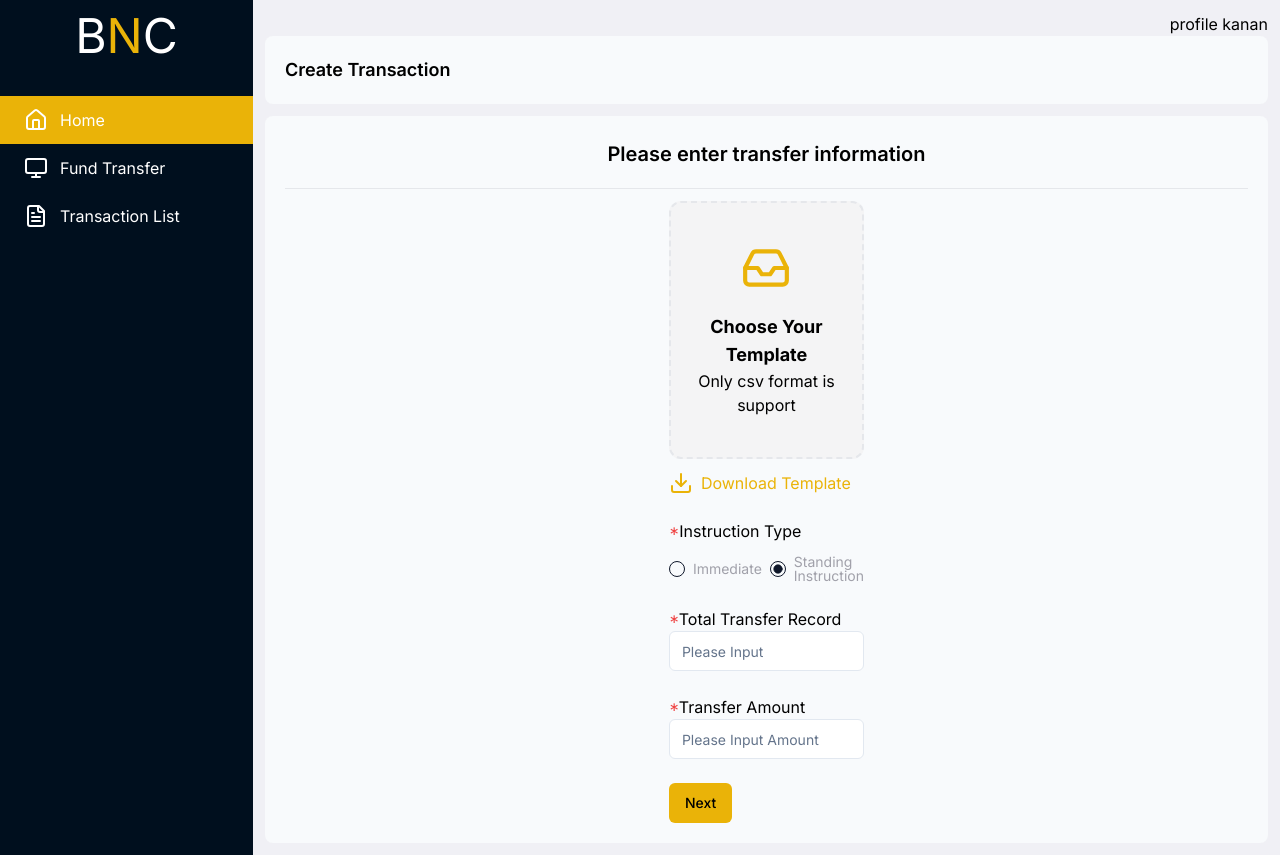
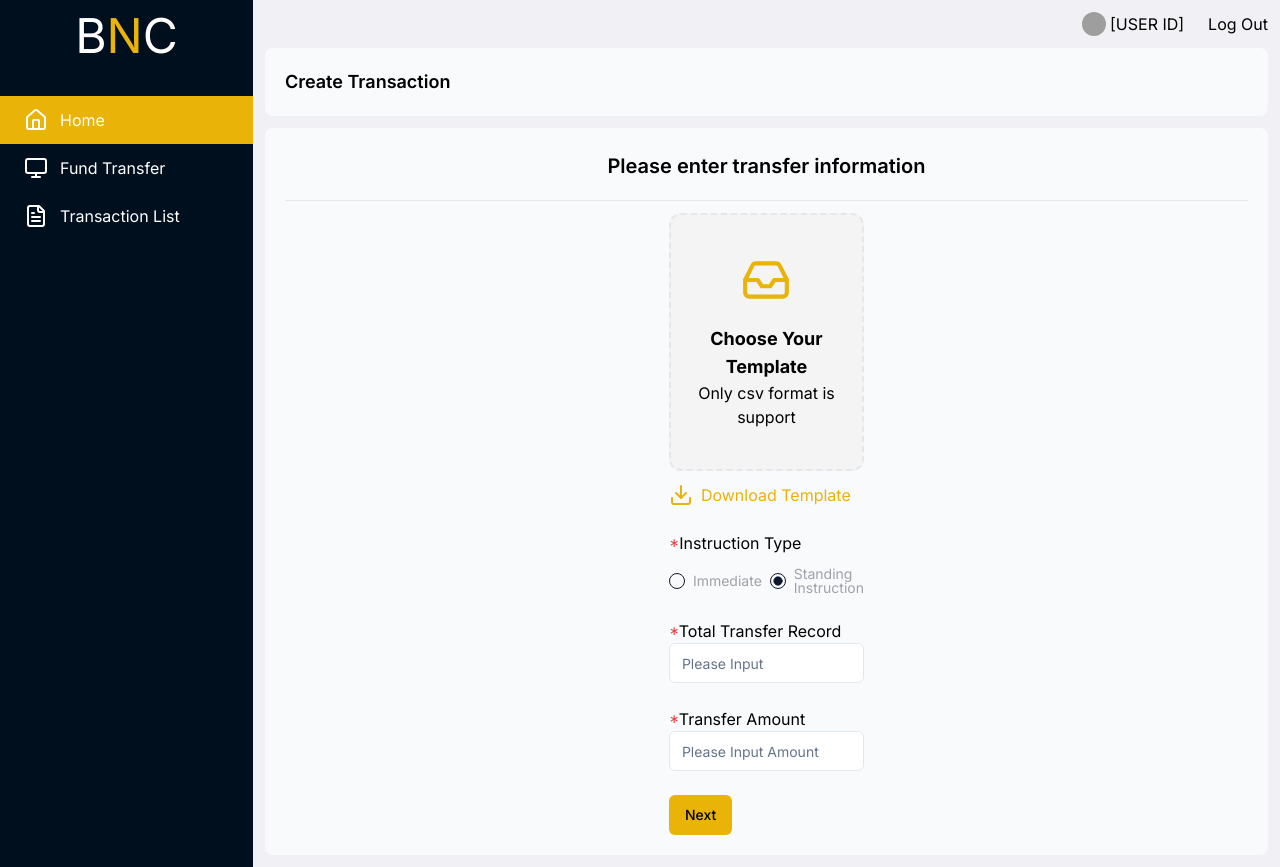
Before and after one commit to naufaldymahas/bnc, a Next.js app in the folder web/: page / in a window 1280 px wide. Built offline with nearby package versions, Linux system fonts and the light colour scheme; grey boxes are pictures that could not be loaded.

Commit message:
feat(web): add header at home layout

```diff
--- a/web/package.json
+++ b/web/package.json
@@ -11,6 +11,7 @@
   "dependencies": {
     "@hookform/resolvers": "^3.4.2",
     "@radix-ui/react-aspect-ratio": "^1.0.3",
+    "@radix-ui/react-avatar": "^1.0.4",
     "@radix-ui/react-label": "^2.0.2",
     "@radix-ui/react-popover": "^1.0.7",
     "@radix-ui/react-radio-group": "^1.1.3",
--- a/web/src/app/(home)/layout.tsx
+++ b/web/src/app/(home)/layout.tsx
@@ -1,3 +1,4 @@
+import { Avatar, AvatarFallback, AvatarImage } from "@/components/ui/avatar";
 import { FileText, HomeIcon, Monitor } from "lucide-react";
 
 export default function HomeLayout({
@@ -25,7 +26,19 @@
         </div>
       </div>
       <div className="w-full bg-bncgray">
-        <div className="p-3">{children}</div>
+        <div className="p-3">
+          <div className="flex justify-end pb-3">
+            <div className="pr-6 flex items-center">
+              <Avatar className="h-[1.5rem] w-[1.5rem] mr-1">
+                <AvatarImage src="https://github.com/shadcn.png" />
+                <AvatarFallback>CN</AvatarFallback>
+              </Avatar>
+              <span>[USER ID]</span>
+            </div>
+            <button>Log Out</button>
+          </div>
+          {children}
+        </div>
       </div>
     </div>
   );
--- a/web/src/app/(home)/page.tsx
+++ b/web/src/app/(home)/page.tsx
@@ -44,9 +44,6 @@
 
   return (
     <>
-      <div className="flex justify-end">
-        <div>profile kanan</div>
-      </div>
       <DashboardCard className="mb-3">
         <h3 className="text-lg font-semibold">Create Transaction</h3>
       </DashboardCard>
--- /dev/null
+++ b/web/src/components/ui/avatar.tsx
@@ -0,0 +1,50 @@
+"use client"
+
+import * as React from "react"
+import * as AvatarPrimitive from "@radix-ui/react-avatar"
+
+import { cn } from "@/lib/utils"
+
+const Avatar = React.forwardRef<
+  React.ElementRef<typeof AvatarPrimitive.Root>,
+  React.ComponentPropsWithoutRef<typeof AvatarPrimitive.Root>
+>(({ className, ...props }, ref) => (
+  <AvatarPrimitive.Root
+    ref={ref}
+    className={cn(
+      "relative flex h-10 w-10 shrink-0 overflow-hidden rounded-full",
+      className
+    )}
+    {...props}
+  />
+))
+Avatar.displayName = AvatarPrimitive.Root.displayName
+
+const AvatarImage = React.forwardRef<
+  React.ElementRef<typeof AvatarPrimitive.Image>,
+  React.ComponentPropsWithoutRef<typeof AvatarPrimitive.Image>
+>(({ className, ...props }, ref) => (
+  <AvatarPrimitive.Image
+    ref={ref}
+    className={cn("aspect-square h-full w-full", className)}
+    {...props}
+  />
+))
+AvatarImage.displayName = AvatarPrimitive.Image.displayName
+
+const AvatarFallback = React.forwardRef<
+  React.ElementRef<typeof AvatarPrimitive.Fallback>,
+  React.ComponentPropsWithoutRef<typeof AvatarPrimitive.Fallback>
+>(({ className, ...props }, ref) => (
+  <AvatarPrimitive.Fallback
+    ref={ref}
+    className={cn(
+      "flex h-full w-full items-center justify-center rounded-full bg-slate-100 dark:bg-slate-800",
+      className
+    )}
+    {...props}
+  />
+))
+AvatarFallback.displayName = AvatarPrimitive.Fallback.displayName
+
+export { Avatar, AvatarImage, AvatarFallback }
```
Also changed, not shown: 1 other file (tests, documents, lock files or other folders).
